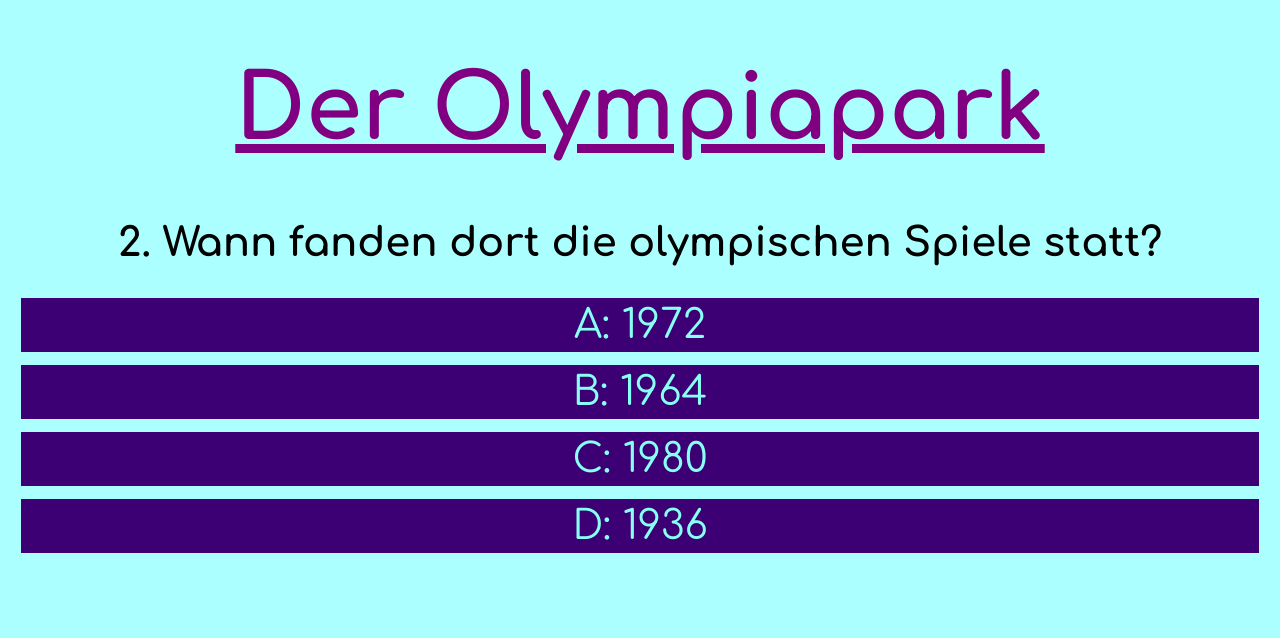
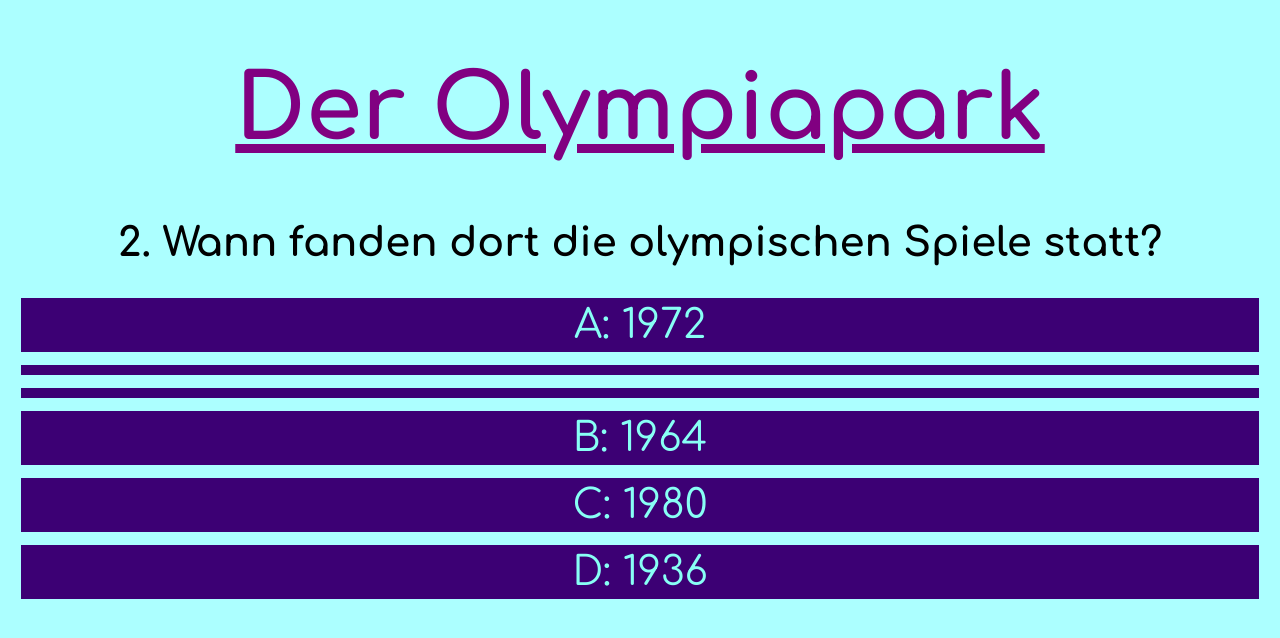
Before and after one commit to Jugendhackt/the-quest-of-architecture, a plain HTML site: page Frage2_Olympiapark.html in a window 1280 px wide. Drawn offline with Linux system fonts and the light colour scheme.

Commit message:
eckige klammer

```diff
--- a/Frage2_Olympiapark.html
+++ b/Frage2_Olympiapark.html
@@ -14,7 +14,7 @@
   </h2>
 
   <div> <a href="Frage3_Olympiapark.html">A: 1972</div>
-  <div<a href="Richtige_Antwort.html">B: 1964</a></div>
+  <div><a href="Richtige_Antwort.html">B: 1964</a></div>
     <div><a href="Richtige_Antwort.html">C: 1980</a></div>
     <div><a href="Richtige_Antwort.html">D: 1936</a></div>
 
```
